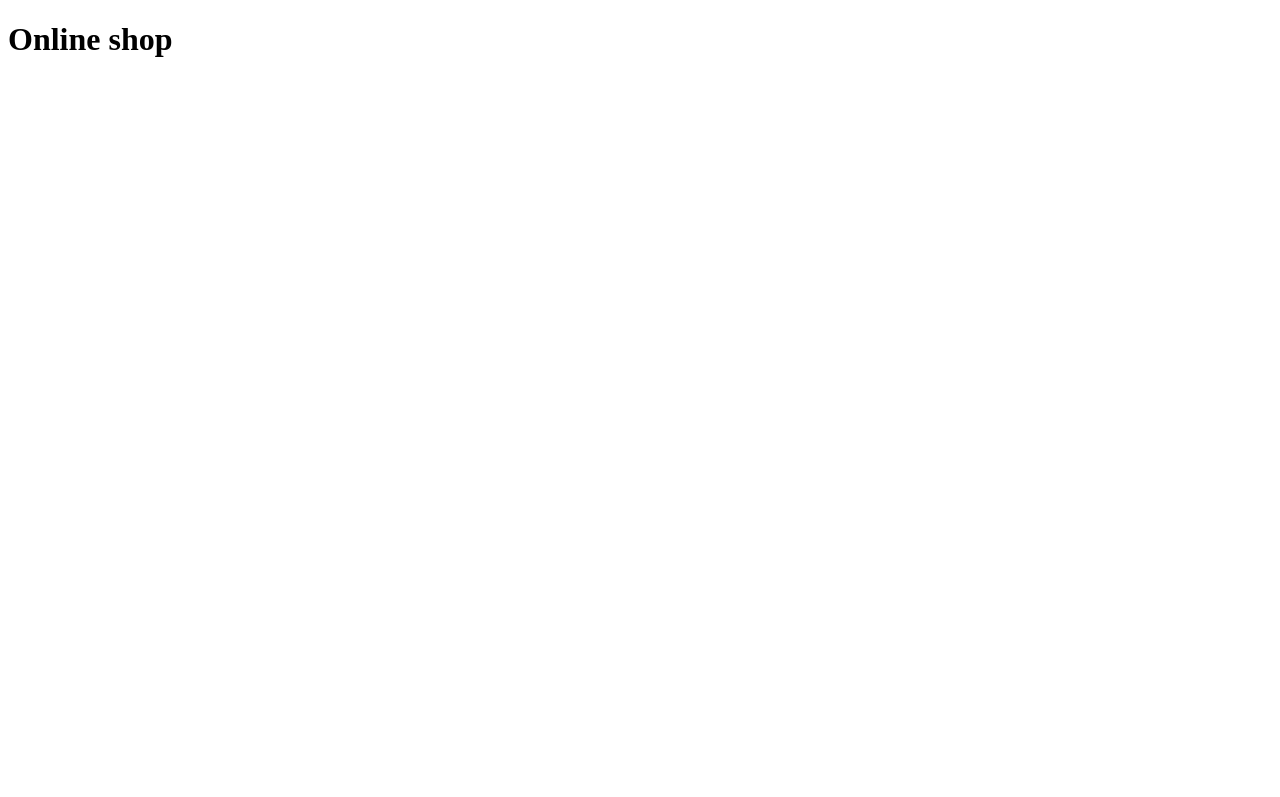
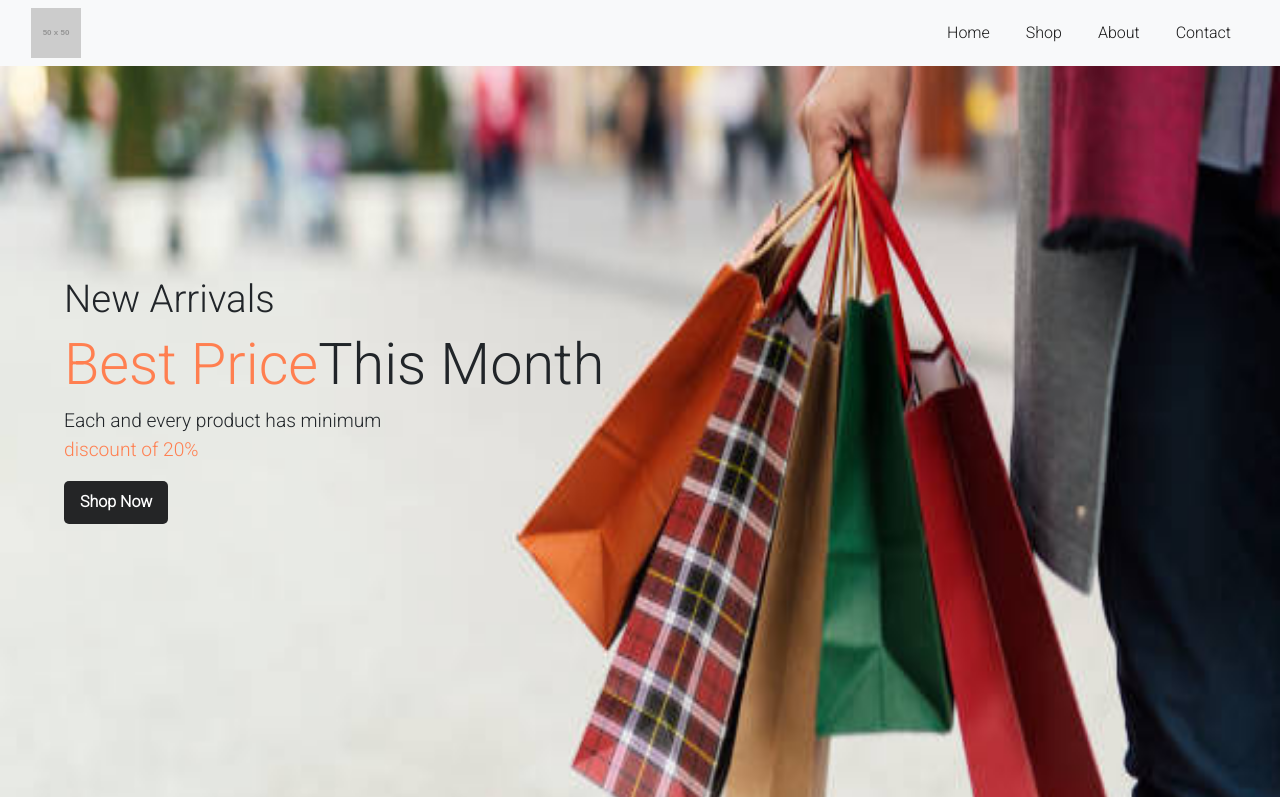
Before and after one commit to mohsin19295/e-commerce, a plain HTML site: page index.html in a window 1280 px wide. Shown: the top 797 px of the page. Drawn offline with nearby package versions, Linux system fonts and the light colour scheme; placeholder pictures from the web are drawn by us.

Commit message:
home page almost done

```diff
--- a/index.html
+++ b/index.html
@@ -5,8 +5,64 @@
     <meta http-equiv="X-UA-Compatible" content="IE=edge">
     <meta name="viewport" content="width=device-width, initial-scale=1.0">
     <title>Online-Shop</title>
+<link rel="stylesheet" href="https://cdn.jsdelivr.net/npm/bootstrap@4.1.3/dist/css/bootstrap.min.css"
+    integrity="sha384-MCw98/SFnGE8fJT3GXwEOngsV7Zt27NXFoaoApmYm81iuXoPkFOJwJ8ERdknLPMO" crossorigin="anonymous">
+    <link rel="stylesheet" href="style.css">
+
+
 </head>
 <body>
-    <h1>Online shop</h1>
+    <!-- Navbar -->
+    <nav class="navbar navbar-expand-lg navbar-light bg-light fixed-top">
+        <div class="container-fluid">
+           <img src="https://via.placeholder.com/50" alt="">
+            <button class="navbar-toggler" type="button" data-bs-toggle="collapse" data-bs-target="#navbarSupportedContent"
+                aria-controls="navbarSupportedContent" aria-expanded="false" aria-label="Toggle navigation">
+                <span class="bar"><i class="fa-solid fa-bars"></i></span>
+            </button>
+            <div class="collapse navbar-collapse" id="navbarSupportedContent">
+                <ul class="navbar-nav ml-auto">
+                    <li class="nav-item">
+                        <a class="nav-link active" aria-current="page" href="#">Home</a>
+                    </li>
+                    <li class="nav-item">
+                        <a class="nav-link active" aria-current="page" href="#">Shop</a>
+                    </li>
+                    <li class="nav-item">
+                        <a class="nav-link active" aria-current="page" href="#">About</a>
+                    </li>
+                    <li class="nav-item">
+                        <a class="nav-link active" aria-current="page" href="#">Contact</a>
+                    </li>
+            </div>
+        </div>
+    </nav>
+
+    <section id="home">
+        <div class="home-content">
+            <h3>New Arrivals</h3>
+            <h1><span>Best Price</span>This Month</h1>
+            <p>Each and every product has minimum <br><span>discount of 20%</span></p>
+            <button>Shop Now</button>
+        </div>
+    </section>
+
+    <section id="brand" class="container">
+        <h3 class="pt-5 m-auto text-center">Our Products</h3>
+        <div class="row m-0  py-5">
+            <img class="img-fluid col-lg-3 col-md-6 col-6  py-2" src="./images/home-product-1.png" alt="">
+            <img class="img-fluid col-lg-3 col-md-6 col-6  py-2" src="./images/home-product-2.png" alt="">
+            <img class="img-fluid col-lg-3 col-md-6 col-6  py-2" src="./images/home-product-3.png" alt="">
+            <img class="img-fluid col-lg-3 col-md-6 col-6  py-2" src="./images/home-product-4.png" alt="">
+        </div>
+    </section>
 </body>
 </html>
+
+<script src="https://cdn.jsdelivr.net/npm/@popperjs/core@2.9.2/dist/umd/popper.min.js"
+    integrity="sha384-IQsoLXl5PILFhosVNubq5LC7Qb9DXgDA9i+tQ8Zj3iwWAwPtgFTxbJ8NT4GN1R8p"
+    crossorigin="anonymous"></script>
+<script src="https://cdn.jsdelivr.net/npm/bootstrap@5.0.2/dist/js/bootstrap.min.js"
+    integrity="sha384-cVKIPhGWiC2Al4u+LWgxfKTRIcfu0JTxR+EQDz/bgldoEyl4H0zUF0QKbrJ0EcQF"
+    crossorigin="anonymous"></script>
+    <script src="https://kit.fontawesome.com/a55cf239a3.js" crossorigin="anonymous"></script>
--- /dev/null
+++ b/style.css
@@ -0,0 +1,89 @@
+@import url('https://fonts.googleapis.com/css2?family=Roboto:wght@300&display=swap');
+
+
+*{
+    box-sizing: border-box;
+    margin: 0;
+    padding: 0;
+}
+
+/* Global styling */
+
+body{
+    font-family: 'Roboto', sans-serif;
+}
+
+h1 {
+    font-size: clamp(1.8rem, 9vw, 3.6rem);
+}
+
+h2 {
+    font-size: clamp(1.7rem, 8vw, 3rem);
+}
+
+h3 {
+    font-size: clamp(1.4rem, 6vw, 2.4rem);
+}
+
+h4 {
+    font-size: clamp(1.1rem, 4.5vw, 1.9rem);
+}
+
+p {
+    font-size: clamp(1rem, 3vw, 1.2rem);
+}
+
+button{
+    padding: 0.6em 1em;
+    font-size: clamp(0.8rem, 4vw, 1rem);
+    font-weight: 600;
+    border: 0;
+    border-radius: 5px;
+    color: #fff;
+    background-color: #242526;
+    transition: 0.3s ease;
+}
+
+button:hover{
+    background-color: #000;
+
+}
+
+/* Navbar Style */
+.navbar-light .navbar-nav .nav-item {
+    transition: 0.3s ease;
+    padding: 0 10px;
+}
+
+.navbar-light .navbar-nav .nav-link:hover{
+    color:coral;
+}
+
+.navbar-light .navbar-toggler .bar{
+    color: #000;
+}
+
+.navbar-light .navbar-toggler {
+    background-color: #fff;
+}
+/* Home Section Style */
+#home{
+    background-image: url("./images/shopping.jpg");
+    background-repeat: no-repeat;
+    background-position: center;
+    background-size: 100% 150%;
+    height:100vh;
+    display: flex;
+    flex-direction: column;
+    justify-content: center;
+    align-items: flex-start;
+    padding-left:5%;
+}
+
+#home span{
+    color: coral;
+}
+
+#home .home-content{
+    width: 80%;
+}
```
Also changed, not shown: images/home-product-1.png (added), images/home-product-2.png (added), images/home-product-3.png (added), images/home-product-4.png (added), images/home-product-5.png (added), images/home-product-6.png (added), images/shopping.jpg (added).
